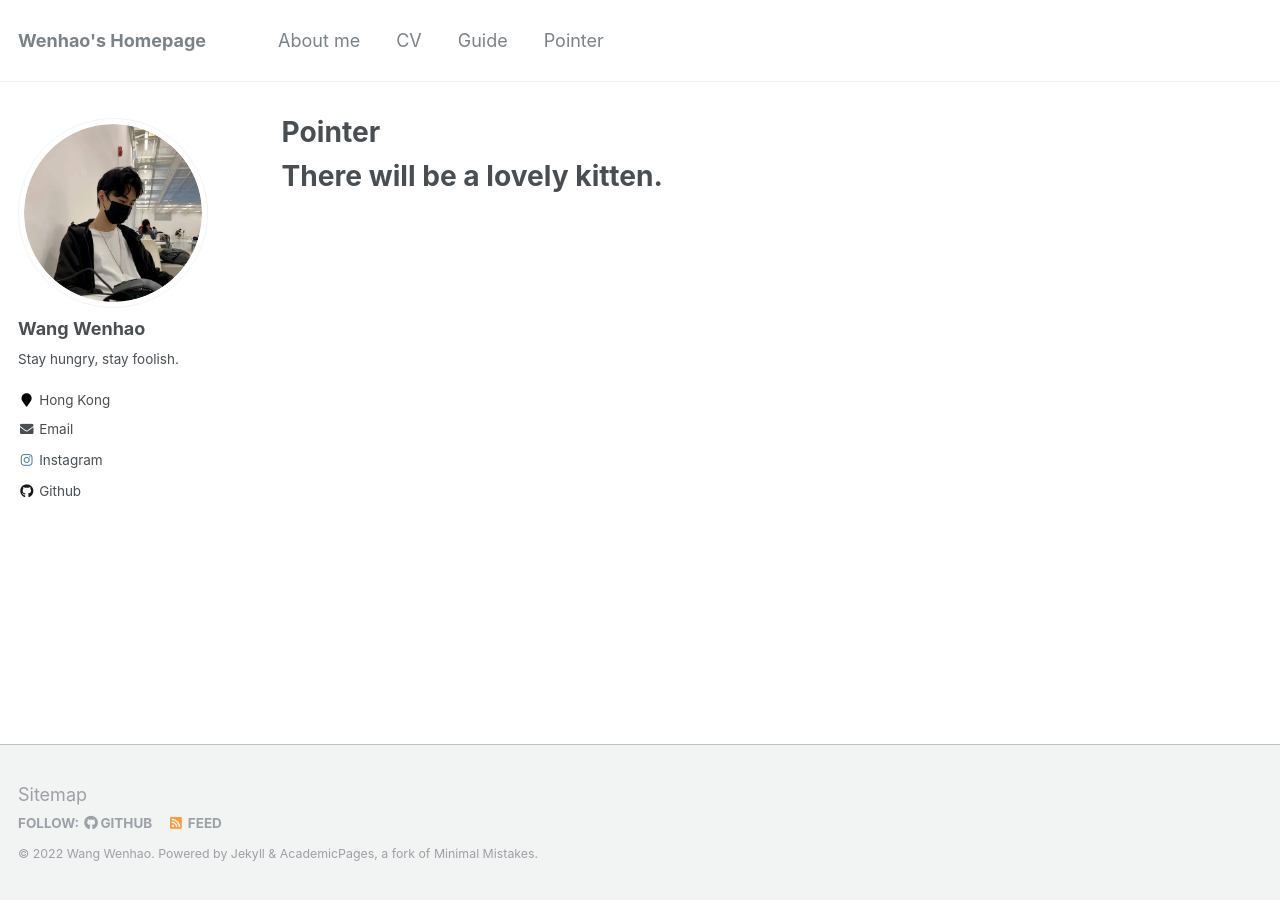
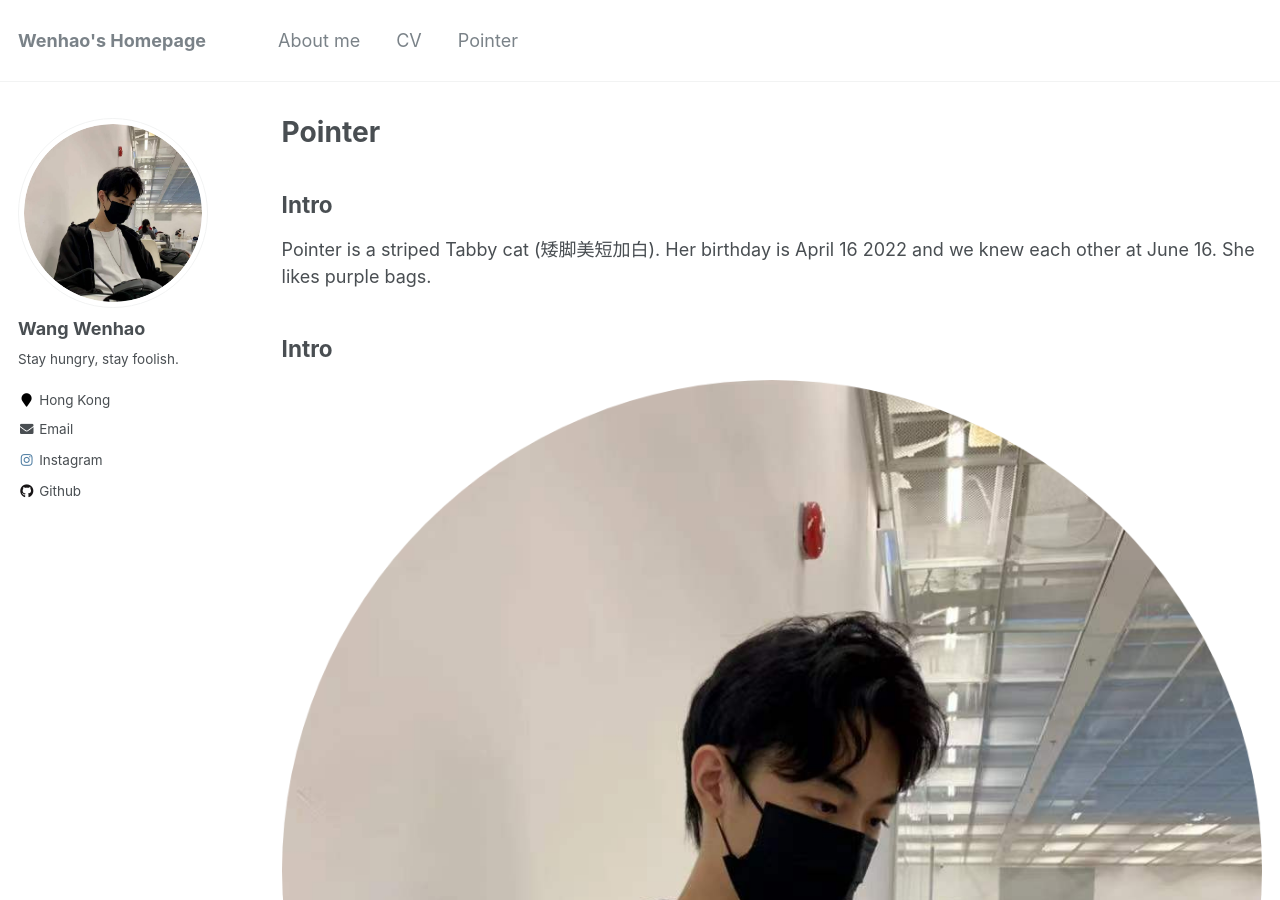
Before and after one commit to Hao-Starrr/Hao-Starrr.github.io, a Jekyll site: the page built from _pages/pointer.md, in a window 1280 px wide and 900 px high. Built offline with Jekyll 4.4.1, drawn with Linux system fonts in a browser that asks for light colours.

```diff
--- a/_data/navigation.yml
+++ b/_data/navigation.yml
@@ -22,9 +22,8 @@ main:
   - title: "CV"
     url: /cv/
 
-
-  - title: "Guide"
-    url: /markdown/
+  # - title: "Guide"
+  #   url: /markdown/
 
   - title: "Pointer"
     url: /pointer/
--- a/_pages/pointer.md
+++ b/_pages/pointer.md
@@ -7,4 +7,12 @@ author_profile: true
 ---
 
 
-# There will be a lovely kitten.
+## Intro
+Pointer is a striped Tabby cat (矮脚美短加白). Her birthday is April 16 2022 and we knew each other at June 16. She likes purple bags.
+
+
+## Intro
+
+![angry](../images/profile.png)
+
+![happy](../images/bio-photo.jpg)
```
Also changed, not shown: _pages/cv.md (+1 -0 lines).
